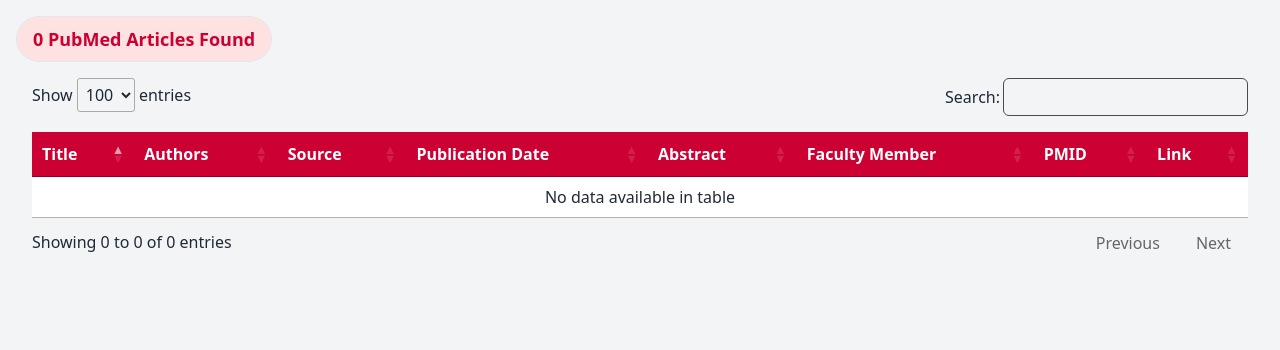
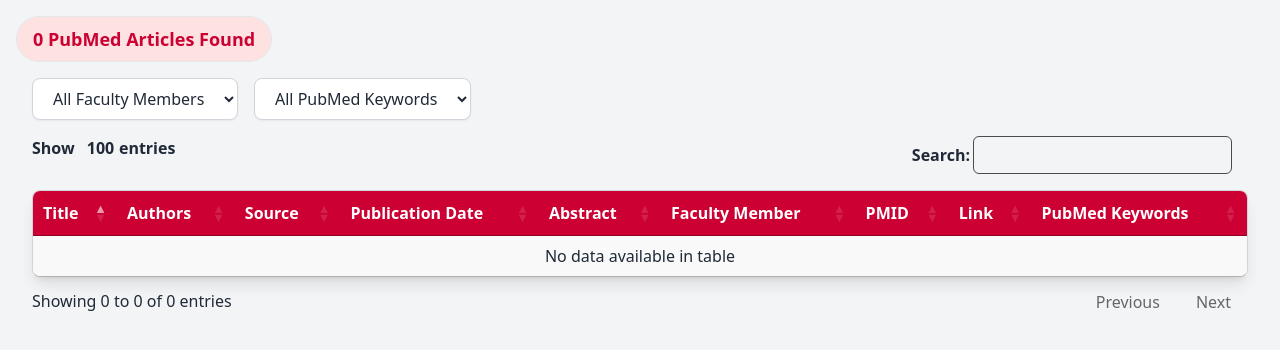
Before and after one commit to hantswilliams/sbu-research-discovery, a Flask app: page / in a window 1280 px wide. Shown: the top 350 px of the page. Run offline with Flask 3, Linux system fonts and the light colour scheme; some libraries are stand-ins or nearby versions.

Commit message:
added keywords

```diff
--- a/routes.py
+++ b/routes.py
@@ -1,7 +1,9 @@
 from flask import render_template, request, jsonify, Response, redirect, url_for, session
 from functools import wraps
 from Bio import Entrez
-from database import db, Article, FacultyMember, DeletedArticle  # Importing the database and models
+from database import db, Article, FacultyMember, DeletedArticle, ArticleKeyword
+from sqlalchemy.orm import joinedload
+from sqlalchemy import distinct
 
 Entrez.email = "your.email@example.com"  # Replace with your email
 
@@ -44,8 +46,8 @@ def register_routes(app):
             for record in records['PubmedArticle']:
                 pub_date_dict = record['MedlineCitation']['Article']['Journal']['JournalIssue']['PubDate']
                 pub_date = f"{pub_date_dict.get('Year', '')} {pub_date_dict.get('Month', '')} {pub_date_dict.get('Day', '')}".strip()
+                abstract = record['MedlineCitation']['Article'].get('Abstract', {}).get('AbstractText', [""])[0]
 
-                abstract = record['MedlineCitation']['Article'].get('Abstract', {}).get('AbstractText', [""])[0]
                 if isinstance(abstract, list):
                     abstract = " ".join(abstract)
                 elif isinstance(abstract, dict):
@@ -80,12 +82,26 @@ def register_routes(app):
 
     @app.route('/')
     def view():
-        articles = Article.query.all()
-        ## check if user is logged in
-        if 'logged_in' in session:
-            return render_template('view.html', articles=articles, logged_in=True)
-        else:
-            return render_template('view.html', articles=articles, logged_in=False)
+        articles = Article.query.options(joinedload(Article.keywords)).all()
+        distinct_faculty = db.session.query(distinct(Article.faculty_member)).all()
+        distinct_keywords = db.session.query(distinct(ArticleKeyword.keyword)).all()
+
+        # Extract just the values from the distinct query results
+        distinct_faculty = [faculty[0] for faculty in distinct_faculty]
+        distinct_keywords = [keyword[0] for keyword in distinct_keywords]
+
+        # Sort keywords
+        distinct_keywords.sort()
+
+        logged_in = 'logged_in' in session
+
+        return render_template(
+            'view.html',
+            articles=articles,
+            distinct_faculty=distinct_faculty,
+            distinct_keywords=distinct_keywords,
+            logged_in=logged_in
+        )
 
     @app.route('/login', methods=['GET', 'POST'])
     def login():
--- a/templates/view.html
+++ b/templates/view.html
@@ -62,30 +62,88 @@
             width: 20px;
             height: 20px;
         }
+
+        /* DataTable row styling */
+        #articlesTable tbody tr:nth-child(odd) {
+            background-color: #f9f9f9;
+        }
+
+        #articlesTable tbody tr:hover {
+            background-color: #f1f1f1;
+        }
+
+        /* Rounded corners for DataTable */
+        .dataTables_wrapper .dataTables_scrollHead,
+        .dataTables_wrapper .dataTables_scrollBody,
+        .dataTables_wrapper .dataTables_scrollFoot {
+            border-radius: 0.5rem;
+            overflow: hidden;
+        }
+
+        /* DataTable filter styling */
+        .dataTables_wrapper .dataTables_filter select {
+            appearance: none;
+            background: none;
+            border: none;
+            padding: 0;
+            margin-right: 1rem;
+        }
+
+        .dataTables_wrapper .dataTables_filter select:focus {
+            outline: none;
+        }
+
+        .dataTables_wrapper .dataTables_filter label {
+            font-weight: bold;
+            margin-right: 1rem;
+        }
+
+        .dataTables_wrapper .dataTables_length select {
+            appearance: none;
+            background: none;
+            border: none;
+            padding: 0;
+            margin-left: 0.5rem;
+        }
+
+        .dataTables_wrapper .dataTables_length select:focus {
+            outline: none;
+        }
+
+        .dataTables_wrapper .dataTables_length label {
+            font-weight: bold;
+            margin-right: 0.5rem;
+        }
     </style>
 {% endblock %}
 
 {% block content %}
-    <!-- <div class="flex justify-between items-center mb-4">
-        <img src="{{ url_for('static', filename='sbu_seawulf.png') }}"
-            alt="Stony Brook University"
-            class="h-32">
-        <h1 class="text-3xl font-bold stony-brook-text">PubMed Faculty Publications</h1>
-    </div> -->
     <div class="mb-4">
         <span id="articleCount" class="text-lg stony-brook-text"></span>
     </div>
     <div class="overflow-x-auto px-4">
-        {% if session['logged_in'] %}
-        <div class="justify-between mb-4">
+        {% if logged_in %}
+        <div class="flex justify-between mb-4">
             <button id="addNewBtn" class="bg-green-500 hover:bg-green-600 text-white font-bold py-2 px-4 rounded" onclick="openAddModal()">Add New</button>
             <button id="deleteSelectedBtn" class="bg-red-500 hover:bg-red-600 text-white font-bold py-2 px-4 rounded">Delete Selected</button>
         </div>
         {% endif %}
-        <table id="articlesTable" class="min-w-full bg-white">
+        <div class="flex space-x-4 mb-4">
+            <select id="facultyFilter" class="bg-white border border-gray-300 rounded-lg shadow-sm py-2 px-4 focus:outline-none focus:ring-2 focus:ring-red-500">
+                <option value="">All Faculty Members</option>
+                {% for faculty in distinct_faculty %}
+                <option value="{{ faculty }}">{{ faculty }}</option>
+                {% endfor %}
+            </select>
+            <select id="keywordFilter" class="bg-white border border-gray-300 rounded-lg shadow-sm py-2 px-4 focus:outline-none focus:ring-2 focus:ring-red-500">
+                <option value="">All PubMed Keywords</option>
+                <!-- The options will be populated via JavaScript -->
+            </select>
+        </div>
+        <table id="articlesTable" class="min-w-full bg-white border border-gray-300 rounded-lg overflow-hidden shadow-lg">
             <thead>
                 <tr class="stony-brook-bg text-white">
-                    {% if session['logged_in'] %}
+                    {% if logged_in %}
                     <th class="py-2"><input type="checkbox" id="selectAll"></th>
                     {% endif %}
                     <th class="py-2">Title</th>
@@ -96,15 +154,16 @@
                     <th class="py-2">Faculty Member</th>
                     <th class="py-2">PMID</th>
                     <th class="py-2">Link</th>
-                    {% if session['logged_in'] %}
+                    <th class="py-2">PubMed Keywords</th>
+                    {% if logged_in %}
                     <th class="py-2">Actions</th>
                     {% endif %}
                 </tr>
             </thead>
             <tbody>
                 {% for article in articles %}
-                <tr class="border-b">
-                    {% if session['logged_in'] %}
+                <tr class="border-b border-gray-300 hover:bg-gray-100">
+                    {% if logged_in %}
                     <td class="py-2"><input type="checkbox" class="article-checkbox" value="{{ article.id }}"></td>
                     {% endif %}
                     <td class="py-2">{{ article.title }}</td>
@@ -115,7 +174,12 @@
                     <td class="py-2">{{ article.faculty_member }}</td>
                     <td class="py-2">{{ article.pmid }}</td>
                     <td class="py-2"><a href="{{ article.pubmed_link }}" target="_blank" class="text-blue-500">PubMed</a></td>
-                    {% if session['logged_in'] %}
+                    <td class="py-2">
+                        {% for keyword in article.keywords %}
+                        <span class="inline-block bg-gray-200 rounded-full px-3 py-1 text-sm font-semibold text-gray-700 mr-2">{{ keyword.keyword }}</span>
+                        {% endfor %}
+                    </td>
+                    {% if logged_in %}
                     <td class="py-2">
                         <button class="text-blue-500" onclick="openEditModal({{ article.id }})">Edit</button>
                     </td>
@@ -215,10 +279,61 @@
                 "pageLength": 100
             });
 
+            // // Populate the faculty filter dropdown, make sure to remove duplicates
+            // {% for faculty in distinct_faculty %}
+            // $('#facultyFilter').append(new Option("{{ faculty }}", "{{ faculty }}"));
+            // {% endfor %}
+
+            // // Populate the keyword filter dropdown
+            // {% for keyword in distinct_keywords %}
+            // $('#keywordFilter').append(new Option("{{ keyword }}", "{{ keyword }}"));
+            // {% endfor %}
+
+            // Populate the keyword filter dropdown
+            let keywordOptions = [];
+            {% for keyword in distinct_keywords %}
+            keywordOptions.push({ original: "{{ keyword }}", display: "{{ keyword.lower() }}" });
+            {% endfor %}
+
+            // Sort the keyword options based on the lowercase display text
+            keywordOptions.sort((a, b) => a.display.localeCompare(b.display));
+
+            // Append sorted options to the dropdown
+            keywordOptions.forEach(function(keyword) {
+                $('#keywordFilter').append(new Option(keyword.original, keyword.original));
+            });
+
             // Update the article count with Tailwind styling
             $('#articleCount')
                 .text(`${table.data().length} PubMed Articles Found`)
                 .addClass('text-lg bg-red-100 font-bold stony-brook-text border border-stony-brook-red rounded-full px-4 py-2 inline-block');
+
+            // Filter articles by faculty member
+            $('#facultyFilter').on('change', function () {
+                const selectedFaculty = $(this).val();
+                if (selectedFaculty) {
+                    table.columns(5).search('^' + selectedFaculty + '$', true, false).draw();
+                } else {
+                    table.columns(5).search('').draw();
+                }
+            });
+
+            // Custom filtering function for keywords
+            $.fn.dataTable.ext.search.push(
+                function(settings, data, dataIndex) {
+                    const selectedKeyword = $('#keywordFilter').val();
+                    const keywords = data[8]; // Keywords are in the 9th column (index 8)
+                    if (!selectedKeyword || keywords.includes(selectedKeyword)) {
+                        return true;
+                    }
+                    return false;
+                }
+            );
+
+            // Filter articles by keyword
+            $('#keywordFilter').on('change', function () {
+                table.draw();
+            });
 
             function adjustAbstracts() {
                 const windowWidth = $(window).width();
```
Also changed, not shown: Deployment.md (+1 -1 lines), cron_job.py (+63 -1 lines), database.py (+7 -2 lines), entrez_test.py (added, +47 -0 lines).
